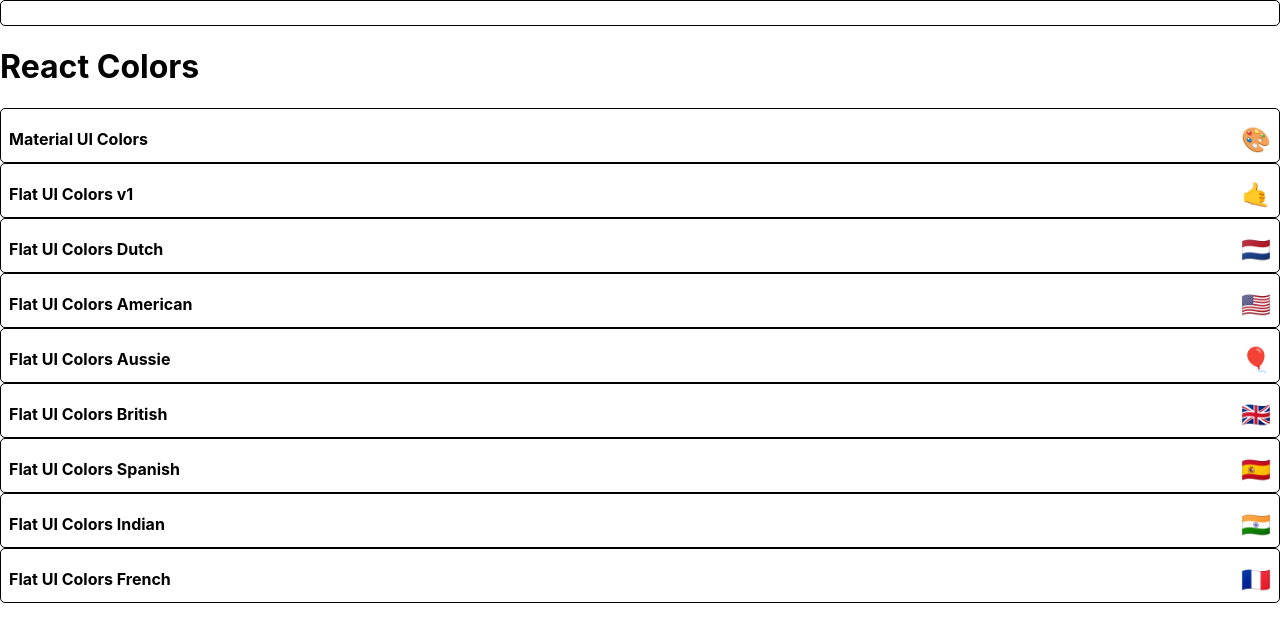
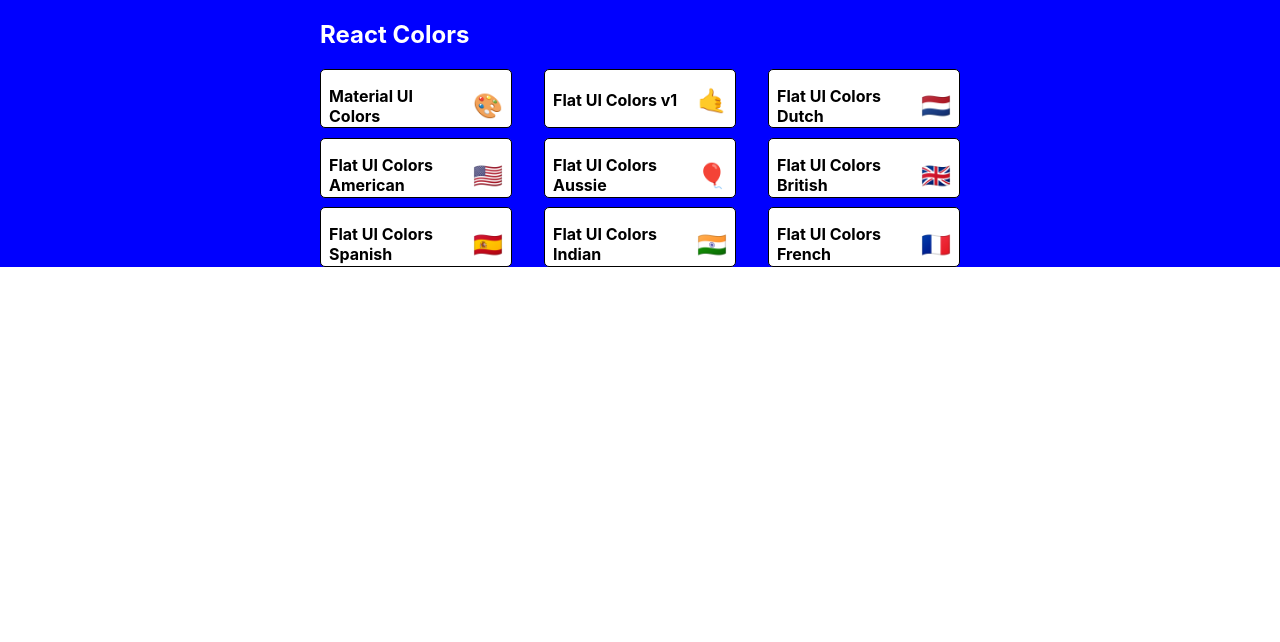
Before and after one commit to Epitome87/Modern-React-Bootcamp-Journey, a React (Create React App) app in the folder Colors Project/react-colors/: page / in a window 1280 px wide. Shown: the top 642 px of the page. Built offline with nearby package versions, Linux system fonts and the light colour scheme.

Commit message:
Start styling PaletteList using Material UI's withStyles functionality.

```diff
--- a/Colors Project/react-colors/src/App.js
+++ b/Colors Project/react-colors/src/App.js
@@ -5,6 +5,7 @@
 import seedPalettes from './seedPalettes';
 
 function App() {
+  console.log(seedPalettes);
   return (
     <Routes>
       <Route path='/' element={<PaletteList palettes={seedPalettes} />} />
--- a/Colors Project/react-colors/src/Palette.jsx
+++ b/Colors Project/react-colors/src/Palette.jsx
@@ -3,7 +3,6 @@
 import './Palette.css';
 import ColorBox from './ColorBox';
 import Navbar from './Navbar';
-
 import { generatePalette } from './colorHelpers';
 
 // Receives all "palettes"
--- a/Colors Project/react-colors/src/PaletteList.jsx
+++ b/Colors Project/react-colors/src/PaletteList.jsx
@@ -1,18 +1,56 @@
 import React from 'react';
 import { Link } from 'react-router-dom';
 import MiniPalette from './MiniPalette';
+import { withStyles } from '@mui/styles';
+
+const styles = {
+  root: {
+    backgroundColor: 'blue',
+    height: '100%',
+    display: 'flex',
+    alignItems: 'flex-start',
+    justifyContent: 'center',
+  },
+  container: {
+    width: '50%',
+    display: 'flex',
+    alignItems: 'flex-start',
+    flexDirectoin: 'column',
+    flexWrap: 'wrap',
+  },
+  nav: {
+    display: 'flex',
+    width: '100%',
+    justifyContent: 'space-between',
+    color: 'white',
+  },
+  palettes: {
+    boxSizing: 'border-box',
+    width: '100%',
+    display: 'grid',
+    gridTemplateColumns: 'repeat(3, 30%)',
+    gridGap: '5%',
+  },
+};
 
 function PaletteList(props) {
+  const { classes } = props;
+
   return (
-    <div className='PaletteList'>
-      <MiniPalette />
-      <h1>React Colors</h1>
-      {props.palettes.map((palette) => {
-        // return <Link to={`/palette/${palette.id}`}>{palette.paletteName}</Link>;
-        return <MiniPalette {...palette} />;
-      })}
+    <div className={classes.root}>
+      <div className={classes.container}>
+        <nav className={classes.nav}>
+          <h1>React Colors</h1>
+        </nav>
+        <div className={classes.palettes}>
+          {props.palettes.map((palette) => {
+            // return <Link to={`/palette/${palette.id}`}>{palette.paletteName}</Link>;
+            return <MiniPalette {...palette} />;
+          })}
+        </div>
+      </div>
     </div>
   );
 }
 
-export default PaletteList;
+export default withStyles(styles)(PaletteList);
```
